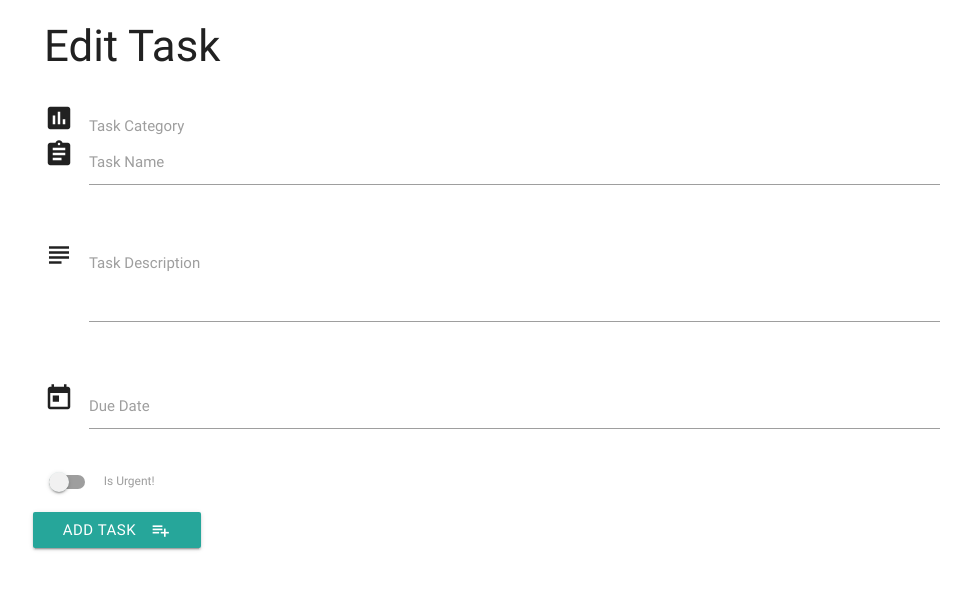
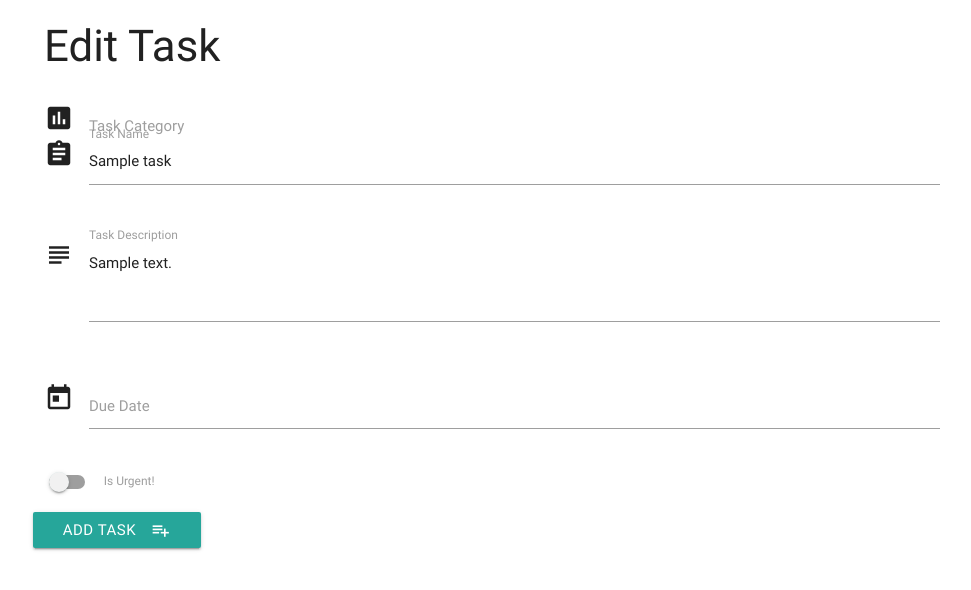
Before and after one commit to 1208kelly/task_manager, a Flask app: template templates/edittask.html in a window 1280 px wide. Shown: the top 590 px of the page, without its empty margins (148-1119 px from the left). Run offline with Flask 2, Linux system fonts and the light colour scheme; the template is opened without the code that fills it: most values are stand-ins (such as "Sample title", 1, 10 or a date in 2020); some libraries are stand-ins or nearby versions.

Commit message:
Updating task in the database

```diff
--- a/app.py
+++ b/app.py
@@ -11,7 +11,8 @@
 
 app = Flask(__name__)
 app.config["MONGO_DBNAME"] = 'task_manager'
-app.config["MONGO_URI"] = 'mongodb+srv://u5erN4me:pa55W0rd@myFirstCluster1208.14c5g.mongodb.net/task_manager?ssl=true&ssl_cert_reqs=CERT_NONE'
+# app.config["MONGO_URI"] = 'mongodb+srv://u5erN4me:pa55W0rd@myFirstCluster1208.14c5g.mongodb.net/task_manager?retryWrites=true&w=majority'
+app.config["MONGO_URI"] = os.environ.get("MONGO_URI")
 
 mongo = PyMongo(app)
 
@@ -41,6 +42,20 @@
     all_categories = mongo.db.categories.find()
     return render_template('edittask.html', task=the_task, categories=all_categories)
 
+
+@app.route("/update_task/<task_id>", methods=["POST"])
+def update_task(task_id):
+    tasks = mongo.db.tasks
+    tasks.update( {'_id': ObjectId(task_id)},
+    {
+        'task_name': request.form.get('task_name'),
+        'category_name': request.form.get('category_name'),
+        'task_description': request.form.get('task_description'),
+        'due_date': request.form.get('due_date'),
+        'is_urgent': request.form.get('is_urgent')
+    })
+    return redirect(url_for('get_tasks'))
+
 if __name__ == "__main__":
     app.run(host=os.environ.get('IP'),
             port=int(os.environ.get('PORT')),
--- a/templates/edittask.html
+++ b/templates/edittask.html
@@ -2,14 +2,18 @@
 {% block content %}
 <h3>Edit Task</h3>
 <div class="row">
-    <form action="{{ url_for('insert_task') }}" method="POST" class="col s12">
+    <form action="{{ url_for('update_task', task_id=task._id) }}" method="POST" class="col s12">
         <div class="row">
             <div class="input-field col s12">
                 <i class="material-icons prefix">poll</i>
                 <select id="category" name="category_name" >
                     <option value="" disabled selected>Choose Category</option>
                     {% for cat in categories %}
+                        {% if cat.category_name == task.category_name %}
+                        <option value="{{cat.category_name}}" selected >{{cat.category_name}}</option>
+                        {% else %}
                         <option value="{{cat.category_name}}">{{cat.category_name}}</option>
+                        {% endif %}
                     {% endfor %}
                 </select>
                 <label>Task Category</label>
@@ -18,14 +22,14 @@
         <div class="row">
             <div class="input-field col s12">
                 <i class="material-icons prefix">assignment</i>
-                <input id="task_name" name="task_name" type="text" class="validate">
+                <input id="task_name" name="task_name" type="text" class="validate" value="{{task.task_name}}">
                 <label for="icon_prefix">Task Name</label>
             </div>
         </div>
         <div class="row">
             <div class="input-field col s12">
                 <i class="material-icons prefix">subject</i>
-                <textarea name="task_description" id="task_description" class="materialize-textarea"></textarea>
+                <textarea name="task_description" id="task_description" class="materialize-textarea">{{task.task_description}}</textarea>
                 <label for="icon_telephone">Task Description</label>
             </div>
         </div>
@@ -39,7 +43,11 @@
         <div class="row">
             <div class="switch">
                 <label>
-                    <input id="is_urgent" name="is_urgent" type="checkbox">
+                    {% if task.is_urgent %}
+                        <input id="is_urgent" name="is_urgent" type="checkbox" checked>
+                    {% else %}
+                        <input id="is_urgent" name="is_urgent" type="checkbox">
+                    {% endif %}
                     <span class="lever"></span>
                     Is Urgent!
                 </label>
@@ -54,4 +62,12 @@
     </form>
 </div>
 
+<script src="https://cdnjs.cloudflare.com/ajax/libs/jquery/3.5.1/jquery.min.js"></script>
+<script type="text/javscript">
+    $(document).ready(function(){
+        due_date = Date.parse('{{task.due_date}}');
+        $('#due_date')pickadate('picker').set('select', due_date, {format: 'dd/mm/yyyy'}).trigger('change')
+    });
+</script>
+
 {% endblock %}
```
